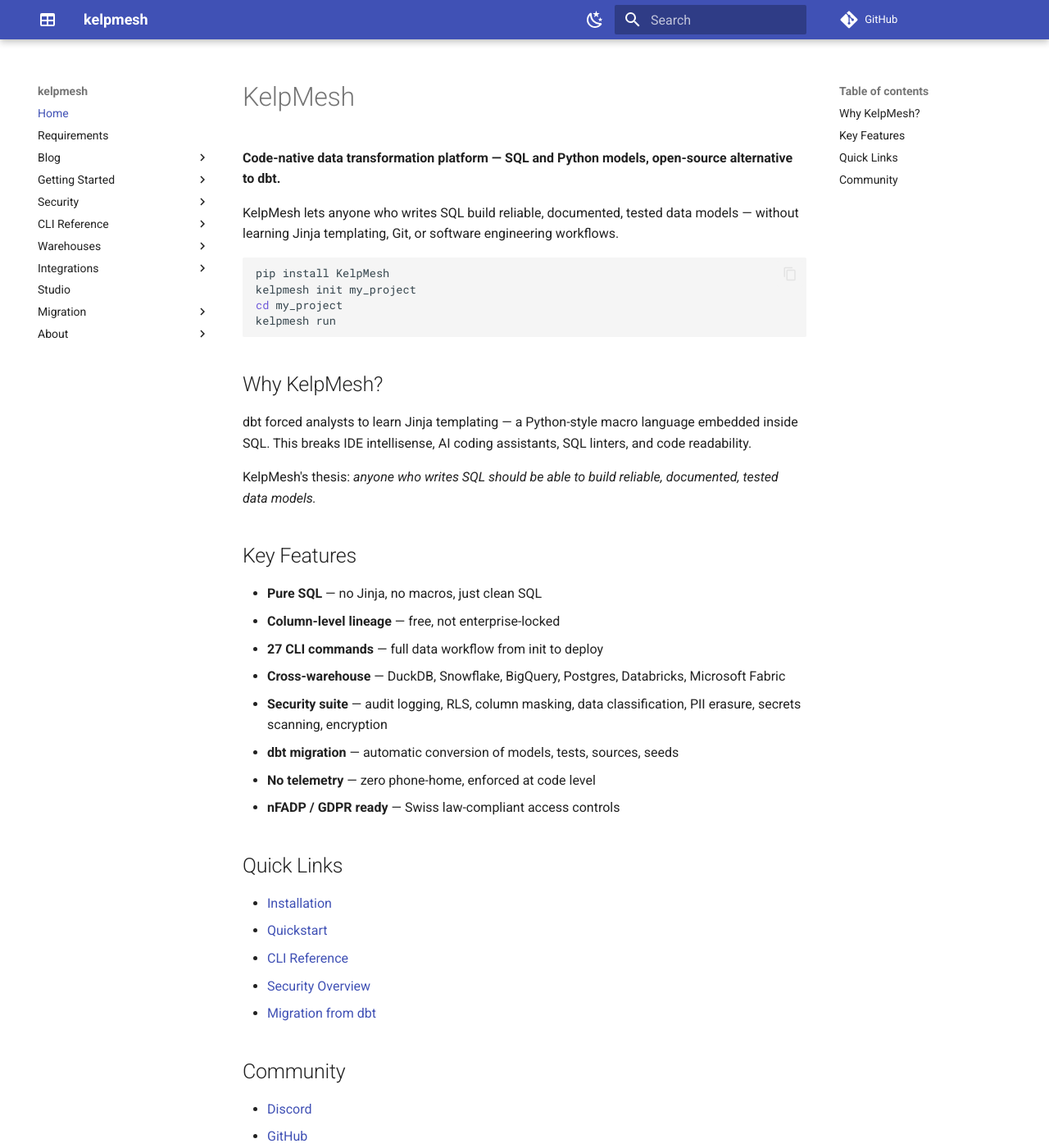
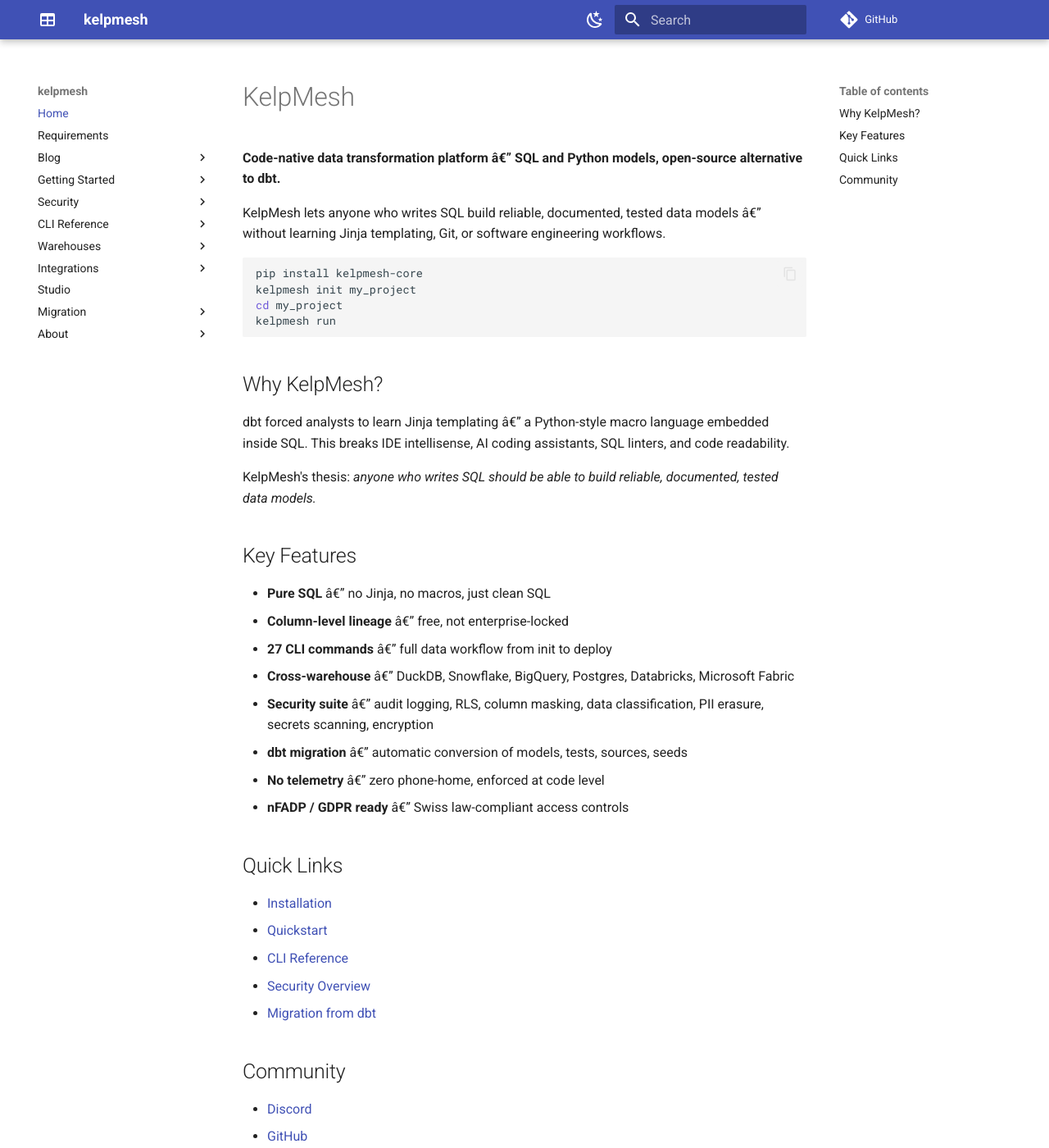
Before and after one commit to roypulseai/kelpmesh, an MkDocs documentation site: the page built from docs/index.md, in a window 1280 px wide and 1400 px high. Shown: the whole window at 82% size. Built offline with MkDocs 1.6.1 and Material for MkDocs 9.7.7, drawn with Linux system fonts in a browser that asks for light colours; comment, search, counter and statistics services are not loaded.

Commit message:
ci: publish kelpmesh-studio to PyPI + build docs site with mkdocs in CI
- publish.yml: add publish-studio job (builds packages/kelpmesh-studio)
- remove stale extensions/studio/pyproject.toml (canonical package is packages/kelpmesh-studio)
- bump kelpmesh-studio __version__ 0.2.0 -> 1.0.5 to match pyproject
- deploy-site.yml: build docs via mkdocs build --strict instead of uploading committed site/
- mkdocs.yml: site_url -> GitHub Pages (kelpmesh.io unregistered)
- docs/index.md: fix pip install name, Discord casing, GitHub URL

````diff
--- a/docs/index.md
+++ b/docs/index.md
@@ -1,11 +1,11 @@
 # KelpMesh
 
-**Code-native data transformation platform — SQL and Python models, open-source alternative to dbt.**
+**Code-native data transformation platform â€” SQL and Python models, open-source alternative to dbt.**
 
-KelpMesh lets anyone who writes SQL build reliable, documented, tested data models — without learning Jinja templating, Git, or software engineering workflows.
+KelpMesh lets anyone who writes SQL build reliable, documented, tested data models â€” without learning Jinja templating, Git, or software engineering workflows.
 
 ```bash
-pip install KelpMesh
+pip install kelpmesh-core
 kelpmesh init my_project
 cd my_project
 kelpmesh run
@@ -13,20 +13,20 @@
 
 ## Why KelpMesh?
 
-dbt forced analysts to learn Jinja templating — a Python-style macro language embedded inside SQL. This breaks IDE intellisense, AI coding assistants, SQL linters, and code readability.
+dbt forced analysts to learn Jinja templating â€” a Python-style macro language embedded inside SQL. This breaks IDE intellisense, AI coding assistants, SQL linters, and code readability.
 
 KelpMesh's thesis: *anyone who writes SQL should be able to build reliable, documented, tested data models.*
 
 ## Key Features
 
-- **Pure SQL** — no Jinja, no macros, just clean SQL
-- **Column-level lineage** — free, not enterprise-locked
-- **27 CLI commands** — full data workflow from init to deploy
-- **Cross-warehouse** — DuckDB, Snowflake, BigQuery, Postgres, Databricks, Microsoft Fabric
-- **Security suite** — audit logging, RLS, column masking, data classification, PII erasure, secrets scanning, encryption
-- **dbt migration** — automatic conversion of models, tests, sources, seeds
-- **No telemetry** — zero phone-home, enforced at code level
-- **nFADP / GDPR ready** — Swiss law-compliant access controls
+- **Pure SQL** â€” no Jinja, no macros, just clean SQL
+- **Column-level lineage** â€” free, not enterprise-locked
+- **27 CLI commands** â€” full data workflow from init to deploy
+- **Cross-warehouse** â€” DuckDB, Snowflake, BigQuery, Postgres, Databricks, Microsoft Fabric
+- **Security suite** â€” audit logging, RLS, column masking, data classification, PII erasure, secrets scanning, encryption
+- **dbt migration** â€” automatic conversion of models, tests, sources, seeds
+- **No telemetry** â€” zero phone-home, enforced at code level
+- **nFADP / GDPR ready** â€” Swiss law-compliant access controls
 
 ## Quick Links
 
@@ -38,6 +38,6 @@
 
 ## Community
 
-- [Discord](https://discord.gg/KelpMesh)
-- [GitHub](https://github.com/KelpMesh-dev/KelpMesh)
+- [Discord](https://discord.gg/kelpmesh)
+- [GitHub](https://github.com/RoyPulseAI/kelpmesh)
 - [X / Twitter](https://x.com/kelpmesh_dev)
--- a/mkdocs.yml
+++ b/mkdocs.yml
@@ -1,6 +1,6 @@
 site_name: kelpmesh
-site_description: Code-native data transformation platform — SQL & Python models, no Jinja required
-site_url: https://kelpmesh.dev
+site_description: Code-native data transformation platform â€” SQL & Python models, no Jinja required
+site_url: https://roypulseai.github.io/kelpmesh/
 repo_url: https://github.com/RoyPulseAI/kelpmesh
 edit_uri: edit/main/docs/
 
````
Also changed, not shown: 4 other files.
